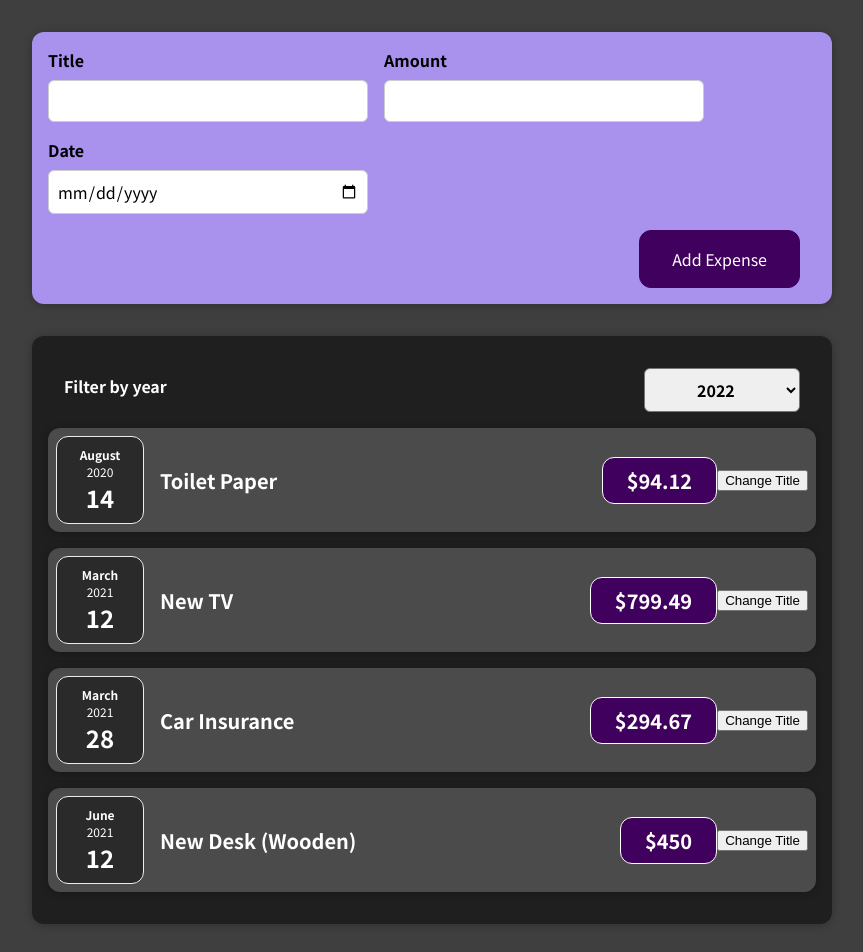
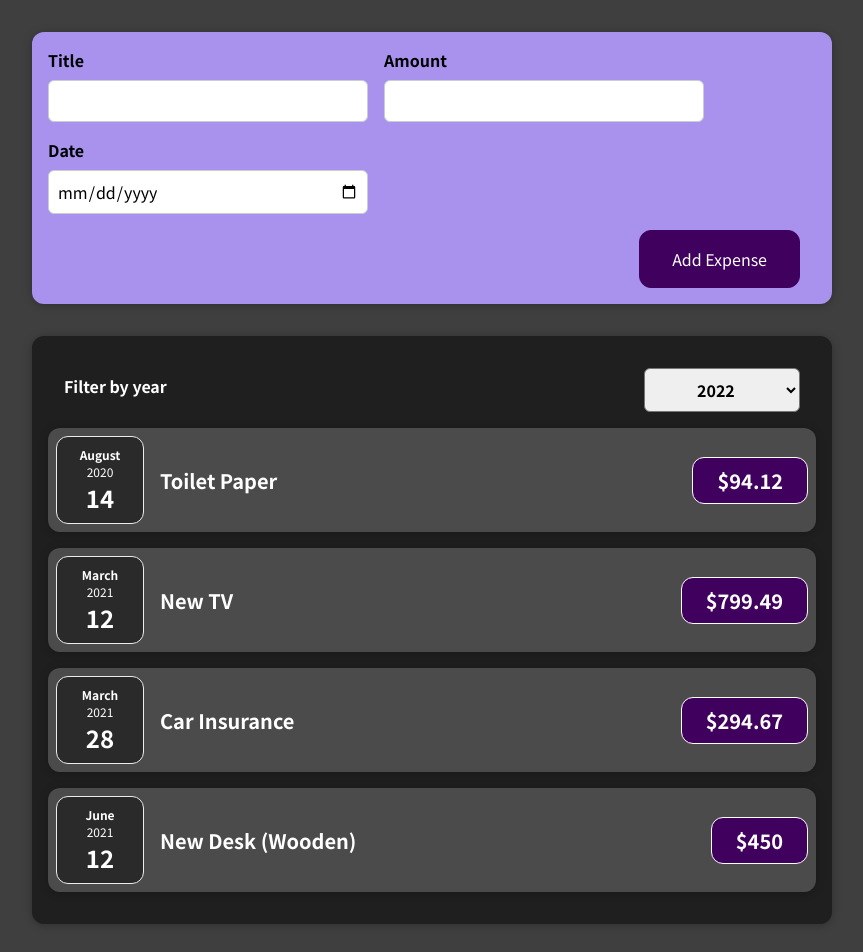
Before and after one commit to dfmoreto/react_complete_guide, a React (Create React App) app: page / in a window 1280 px wide. Shown: the top 952 px of the page, without its empty margins (208-1071 px from the left). Built offline with nearby package versions, Linux system fonts and the light colour scheme.

Commit message:
Class 66

```diff
--- a/src/App.js
+++ b/src/App.js
@@ -1,8 +1,9 @@
-import NewExpense from "./components/NewExpense/NewExpense";
+import { useState } from "react"
+
+import NewExpense from "./components/NewExpense/NewExpense"
 import Expenses from "./components/Expenses/Expenses"
 
-const App = () => {
-  const expenses = [
+const DUMMY_EXPENSES = [
   {
     id: 'e1',
     title: 'Toilet Paper',
@@ -22,11 +23,13 @@ const App = () => {
     amount: 450,
     date: new Date(2021, 5, 12),
   }
-  ];
+]
+
+const App = () => {
+  const [expenses, setExpenses] = useState(DUMMY_EXPENSES)
 
   const addExpenseHandler = expense => {
-    console.log('In App.js')
-    console.log(expense)
+    setExpenses(previousExpenses => [expense, ...previousExpenses])
   }
 
   return (
--- a/src/components/NewExpense/ExpenseForm.js
+++ b/src/components/NewExpense/ExpenseForm.js
@@ -39,7 +39,7 @@ const ExpenseForm = (props) => {
     const expenseData = {
       title: enteredTitle,
       amount: enteredAmount,
-      date: new Date(enteredDate)
+      date: new Date(enteredDate + "T00:00:00")
     }
 
     props.onSaveExpenseData(expenseData)
--- a/src/components/expenses/ExpenseItem.js
+++ b/src/components/expenses/ExpenseItem.js
@@ -1,25 +1,17 @@
-import { useState } from 'react'
 import ExpenseDate from "./ExpenseDate"
-import Card from "../UI/Card";
+import Card from "../UI/Card"
 import "./ExpenseItem.css"
 
 const ExpenseItem = (props) => {
-  const [title, setTitle] = useState(props.title)
-
-  const clickHandler = () => {
-    setTitle('Updated!')
-  }
-
   return (
     <Card className="expense-item">
       <ExpenseDate date={props.date} />
       <div className="expense-item__description">
-        <h2>{ title }</h2>
+        <h2>{ props.title }</h2>
         <div className="expense-item__price">${ props.amount }</div>
       </div>
-      <button onClick={clickHandler}>Change Title</button>
     </Card>
   );
 }
 
-export default ExpenseItem;
+export default ExpenseItem
--- a/src/components/expenses/Expenses.js
+++ b/src/components/expenses/Expenses.js
@@ -21,26 +21,14 @@ const Expenses = (props) => {
           onYearSelect={yearSelectHandler}
         />
 
-        <ExpenseItem
-          title={props.items[0].title}
-          amount={props.items[0].amount}
-          date={props.items[0].date}
-        />
-        <ExpenseItem
-          title={props.items[1].title}
-          amount={props.items[1].amount}
-          date={props.items[1].date}
-        />
-        <ExpenseItem
-          title={props.items[2].title}
-          amount={props.items[2].amount}
-          date={props.items[2].date}
-        />
-        <ExpenseItem
-          title={props.items[3].title}
-          amount={props.items[3].amount}
-          date={props.items[3].date}
-        />
+        { props.items.map(item =>
+          <ExpenseItem
+            key={item.id}
+            title={item.title}
+            amount={item.amount}
+            date={item.date}
+          />
+        )}
       </Card>
     </div>
   )
```
Also changed, not shown: 1 other file (tests, documents, lock files or other folders). Lines whose indentation alone changed are shown as unchanged.
